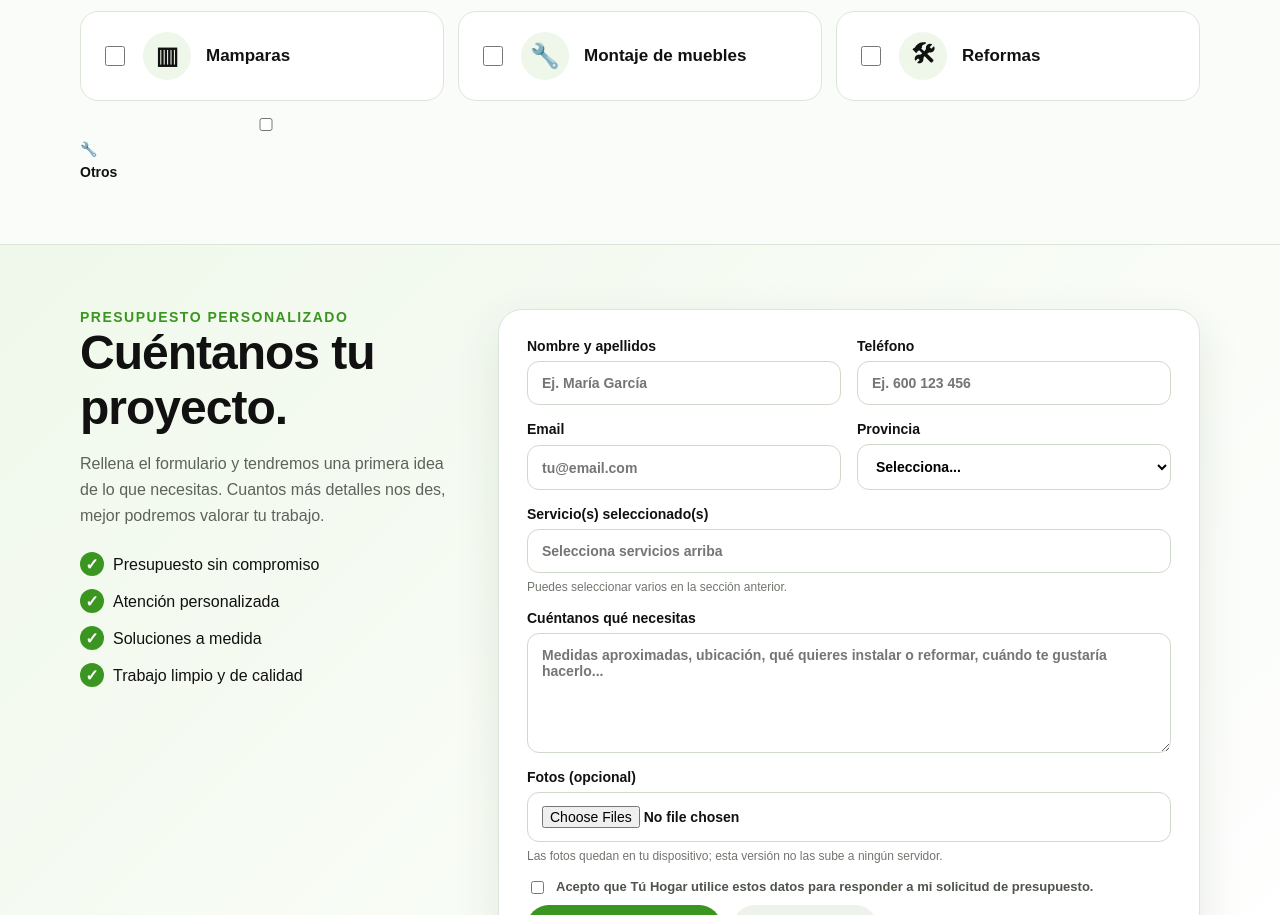
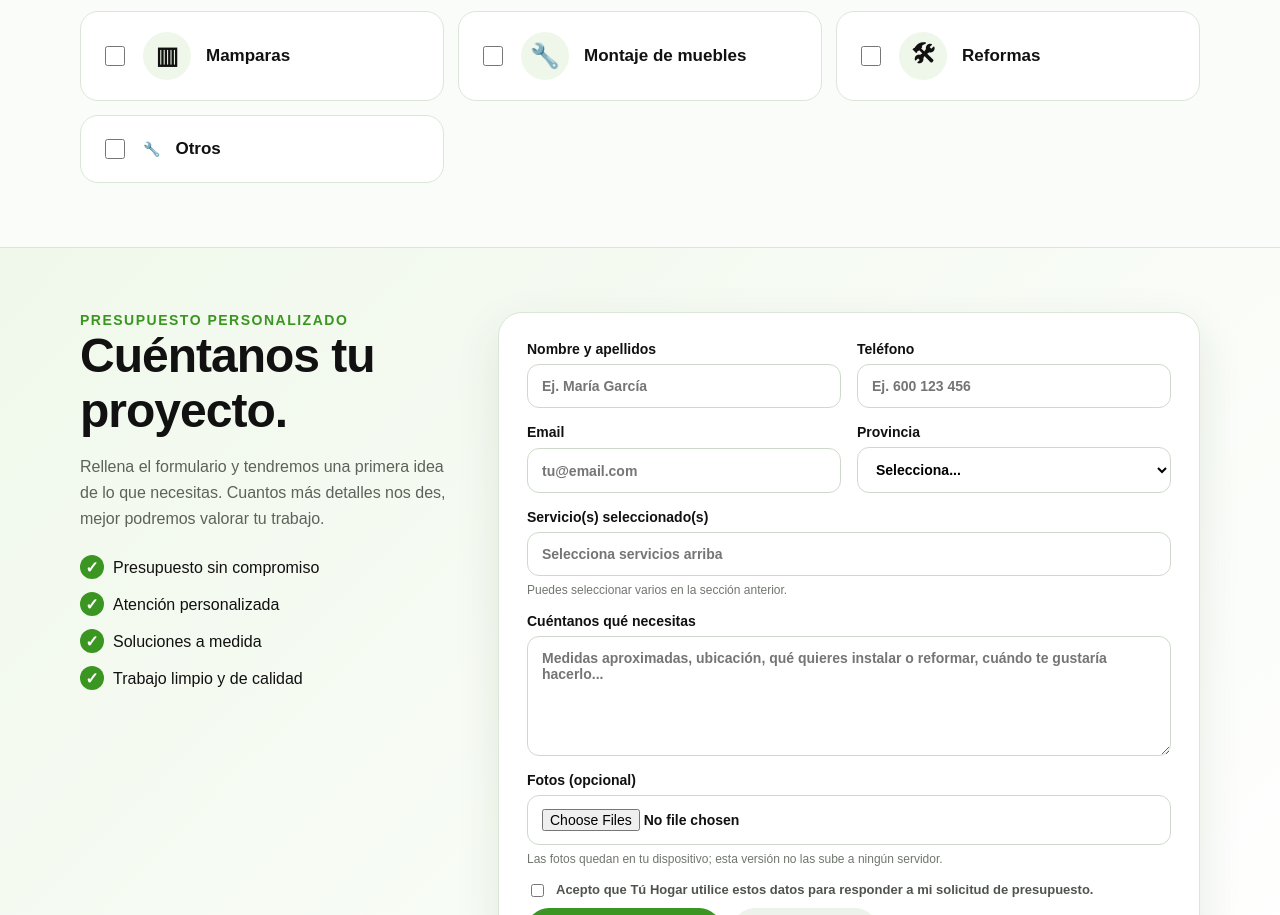
Before and after one commit to tuhogarmultiservicios/Tu-hogar-multiservicios, a plain HTML site: page index.html in a window 1280 px wide. Shown: the part 1501-2416 px from the top of the page. Drawn offline with Linux system fonts and the light colour scheme.

Commit message:
Fix label class and name for 'Otros' service

```diff
--- a/index.html
+++ b/index.html
@@ -153,7 +153,7 @@
           <label class="service"><input type="checkbox" name="service" value="Mamparas"><span class="service-icon">▥</span><b>Mamparas</b></label>
           <label class="service"><input type="checkbox" name="service" value="Montaje de muebles"><span class="service-icon">🔧</span><b>Montaje de muebles</b></label>
           <label class="service"><input type="checkbox" name="service" value="Reformas"><span class="service-icon">🛠</span><b>Reformas</b></label>
-          <label class="servicio"><input type="checkbox" name="servicio" value="Otros"><span class="icono-servicio">🔧</span><b>Otros</b></label>
+          <label class="service"><input type="checkbox" name="servicio" value="Otros"><span class="icono-servicio">🔧</span><b>Otros</b></label>
         </div>
       </div>
     </section>
```
